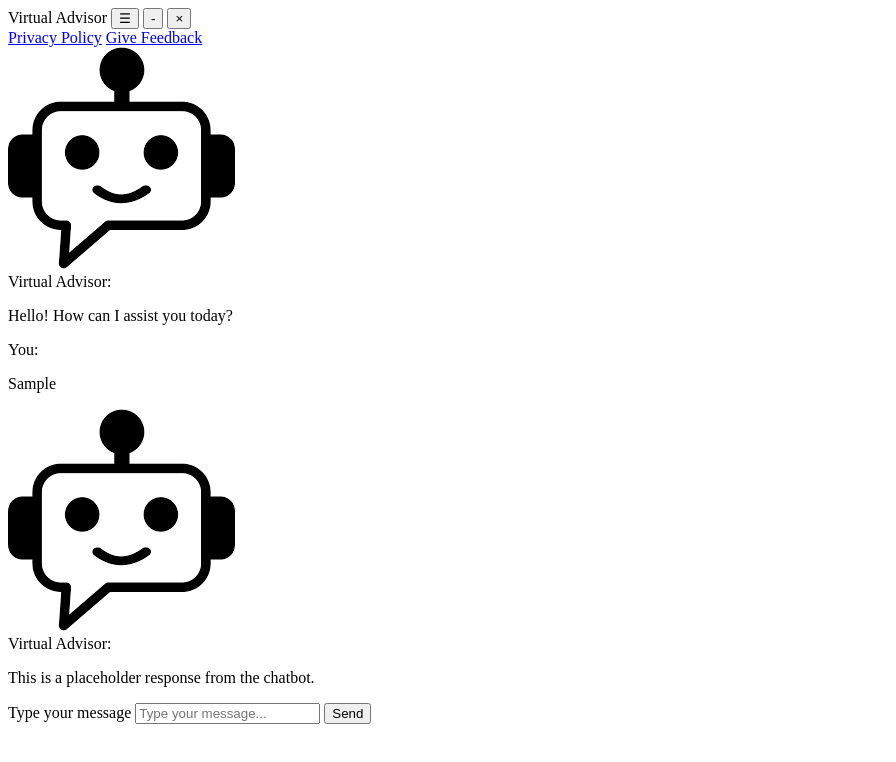
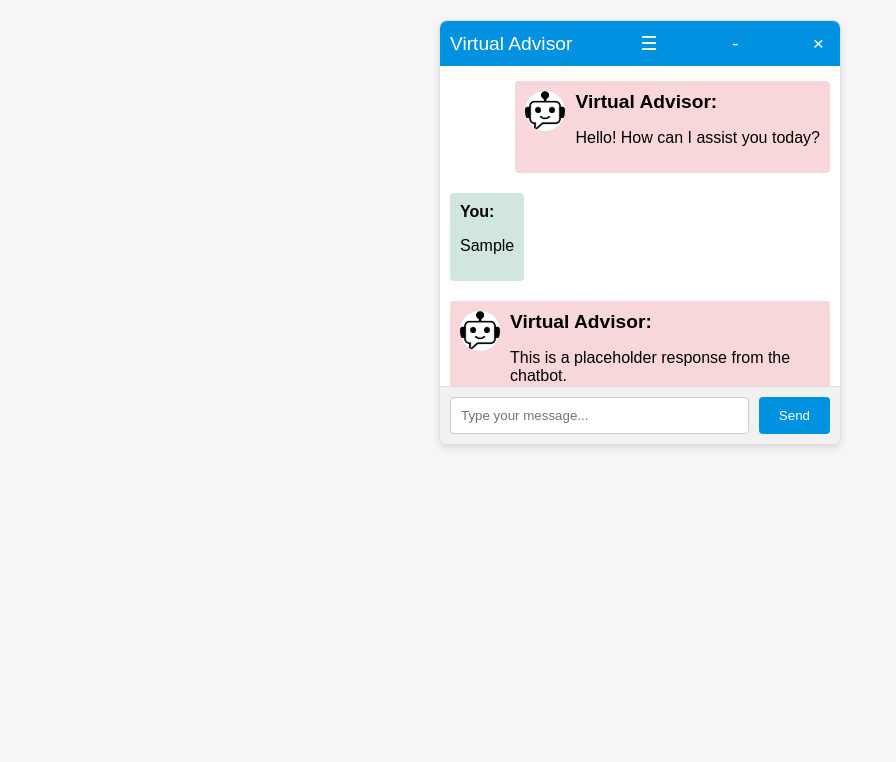
Before and after one commit to rtdnt/nodeJS-mySQL-exam, a website: page SEB/Chatwindow.html in a window 1280 px wide. Both pictures are taken after typing "Sample" into the empty fields and a click on the button "Send". Shown: the whole page, without its empty margins (0-896 px from the left). Drawn offline with Linux system fonts and the light colour scheme.

Commit message:
ups pameciau css

```diff
--- a/SEB/Styles.css
+++ b/SEB/Styles.css
@@ -1,97 +1,171 @@
-document.addEventListener('DOMContentLoaded', function () {
-    const sendBtn = document.getElementById('sendBtn');
-    const inputField = document.getElementById('chatbot-input-field');
-    const messagesContainer = document.querySelector('.chatbot-messages');
-    const minimizeBtn = document.querySelector('.chatbot-minimize');
-    const closeBtn = document.querySelector('.chatbot-close');
-    const menuBtn = document.querySelector('.chatbot-menu');
-    const menuContent = document.querySelector('.chatbot-menu-content');
-    const feedbackLink = document.getElementById('feedback-link');
-    const chatWindow = document.querySelector('.chatbot-window');
-    const chatbotName = 'Virtual Advisor';
-    const customerName = 'You';
-    const chatbotIcon = 'images/chatbot-icon.png';
-    const agentIcon = 'images/agent-icon.png';
+/* General styles inspired by SEB.lt */
+body {
+    font-family: 'Arial', sans-serif;
+    margin: 0;
+    background-color: #f6f6f6;
+}
 
-    // Initial chatbot greeting
-    setTimeout(() => {
-        displayMessage(chatbotName, 'Hello! How can I assist you today?', 'chatbot-message', chatbotIcon);
-    }, 500);
+/* Styles for the chatbot window */
+.chatbot-window {
+    max-width: 400px;
+    border: 1px solid #dedede;
+    border-radius: 8px;
+    box-shadow: 0 4px 8px rgba(0, 0, 0, 0.1);
+    overflow: hidden;
+    background-color: #fff;
+    margin: 20px auto;
+    font-family: 'Arial', sans-serif;
+    display: flex;
+    flex-direction: column;
+}
 
-    sendBtn.addEventListener('click', sendMessage);
-    inputField.addEventListener('keypress', function (e) {
-        if (e.key === 'Enter') {
-            sendMessage();
-        }
-    });
+/* Styles for the header */
+.chatbot-header {
+    background-color: #0092e1;
+    color: #fff;
+    padding: 10px;
+    display: flex;
+    justify-content: space-between;
+    align-items: center;
+    position: relative;
+}
 
-    minimizeBtn.addEventListener('click', function () {
-        chatWindow.classList.toggle('minimized');
-        const expanded = !chatWindow.classList.contains('minimized');
-        chatWindow.setAttribute('aria-expanded', expanded);
+/* Styles for the chatbot name */
+.chatbot-name {
+    font-size: 1.2em;
+}
 
-        if (!expanded) {
-            menuContent.classList.remove('show');
-            menuBtn.setAttribute('aria-expanded', 'false');
-        }
-    });
+/* Styles for the menu, minimize and close buttons */
+.chatbot-menu, .chatbot-minimize, .chatbot-close {
+    background: none;
+    border: none;
+    color: #fff;
+    font-size: 1.2em;
+    cursor: pointer;
+}
 
-    closeBtn.addEventListener('click', function () {
-        chatWindow.style.display = 'none';
-    });
+/* Styles for the menu content */
+.chatbot-menu-content {
+    display: none;
+    position: absolute;
+    top: 100%;
+    right: 0;
+    background-color: #0092e1;
+    border: 1px solid #fff;
+    border-radius: 4px;
+    z-index: 1;
+}
 
-    menuBtn.addEventListener('click', function () {
-        const expanded = menuBtn.getAttribute('aria-expanded') === 'true' || false;
-        menuBtn.setAttribute('aria-expanded', !expanded);
-        menuContent.classList.toggle('show');
-    });
+.chatbot-menu-content a {
+    color: #fff;
+    padding: 10px;
+    text-decoration: none;
+    display: block;
+}
 
-    feedbackLink.addEventListener('click', function (e) {
-        e.preventDefault();
-        alert('Feedback form will be here.');
-    });
+.chatbot-menu-content a:hover {
+    background-color: #007ac7;
+}
 
-    function sendMessage() {
-        const messageText = inputField.value.trim();
-        if (messageText.toLowerCase() === 'talk to human') {
-            displayMessage('Agent', 'You are now connected with a human agent.', 'agent-message', agentIcon);
-            return;
-        }
+/* Show menu when .show class is added */
+.show {
+    display: block !important;
+}
 
-        if (messageText === '') return;
+/* Styles for the body */
+.chatbot-body {
+    background-color: #fff;
+    padding: 10px;
+    height: 300px;
+    overflow-y: auto;
+    flex-grow: 1;
+}
 
-        // Display customer message
-        displayMessage(customerName, messageText, 'customer-message', null);
+/* Styles for the messages area */
+.chatbot-messages {
+    display: flex;
+    flex-direction: column;
+    gap: 10px;
+}
 
-        // Clear input field
-        inputField.value = '';
+/* Styles for individual messages */
+.message {
+    padding: 10px;
+    margin: 5px 0;
+    border-radius: 4px;
+    background-color: #f1f1f1;
+    display: flex;
+    align-items: flex-start;
+}
 
-        // Simulate chatbot response
-        setTimeout(function () {
-            displayMessage(chatbotName, 'This is a placeholder response from the chatbot.', 'chatbot-message', chatbotIcon);
-        }, 1000);
-    }
+.customer-message {
+    background-color: #d1e7dd;
+    align-self: flex-start;
+}
 
-    function displayMessage(sender, text, messageClass, iconSrc) {
-        const messageDiv = document.createElement('div');
-        messageDiv.classList.add('message', messageClass);
-        messageDiv.setAttribute('role', 'article');
+.chatbot-message {
+    background-color: #f8d7da;
+    align-self: flex-end;
+}
 
-        if (iconSrc) {
-            const iconImg = document.createElement('img');
-            iconImg.src = iconSrc;
-            iconImg.alt = `${sender} icon`;
-            iconImg.classList.add('icon');
-            messageDiv.appendChild(iconImg);
-        }
+/* Styles for message icons */
+.message .icon {
+    width: 40px;
+    height: 40px;
+    border-radius: 50%;
+    margin-right: 10px;
+}
 
-        const messageContent = document.createElement('div');
-        messageContent.innerHTML = `
-            <span class="${messageClass.includes('customer') ? 'customer-name' : 'chatbot-name'}">${sender}:</span>
-            <p class="message-text">${text}</p>
-        `;
-        messageDiv.appendChild(messageContent);
-        messagesContainer.appendChild(messageDiv);
-        messagesContainer.scrollTop = messagesContainer.scrollHeight;
-    }
-});
+/* Styles for the input area */
+.chatbot-input {
+    display: flex;
+    padding: 10px;
+    background-color: #f1f1f1;
+    border-top: 1px solid #dedede;
+}
+
+/* Styles for the input field */
+#chatbot-input-field {
+    flex-grow: 1;
+    padding: 10px;
+    border: 1px solid #ccc;
+    border-radius: 4px;
+    margin-right: 10px;
+}
+
+/* Styles for the send button */
+.chatbot-send {
+    background-color: #0092e1;
+    color: #fff;
+    border: none;
+    padding: 10px 20px;
+    border-radius: 4px;
+    cursor: pointer;
+}
+
+/* Minimized state */
+.chatbot-window.minimized .chatbot-body,
+.chatbot-window.minimized .chatbot-input {
+    display: none;
+}
+
+.chatbot-window.minimized .chatbot-menu-content {
+    display: none;
+}
+
+/* Visually hidden class for screen readers */
+.visually-hidden {
+    position: absolute;
+    width: 1px;
+    height: 1px;
+    margin: -1px;
+    padding: 0;
+    overflow: hidden;
+    clip: rect(0, 0, 0, 0);
+    border: 0;
+}
+
+.message .customer-name, .message .chatbot-name {
+    font-weight: bold;
+    margin-bottom: 4px;
+}
```
